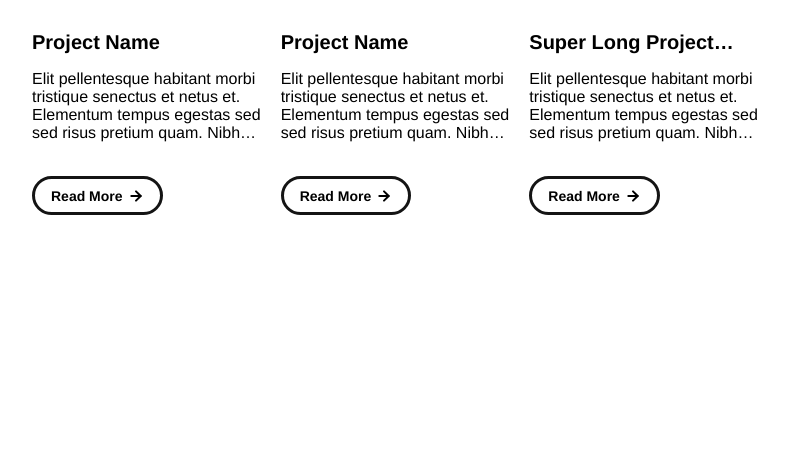
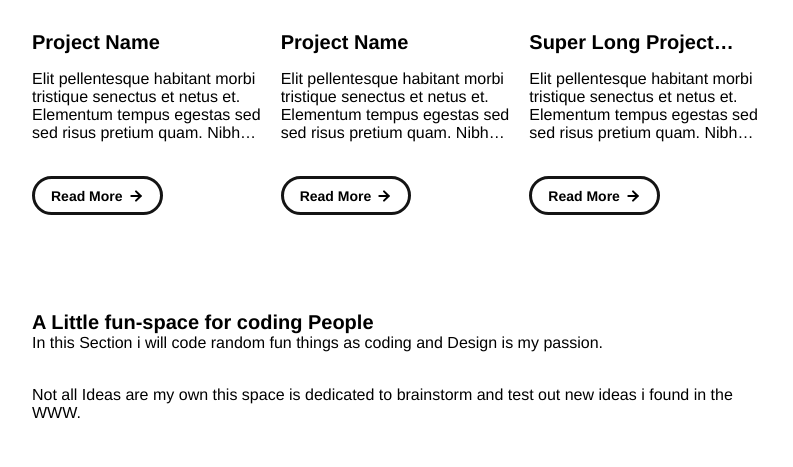
Before and after one commit to LiamCioci/Website-Portfolios, a plain HTML site: page index.html in a window 1280 px wide. Shown: the part 1313-1780 px from the top of the page, without its empty margins (243-1036 px from the left). Drawn offline with Linux system fonts and the light colour scheme.

Commit message:
third change

```diff
--- a/index.html
+++ b/index.html
@@ -153,6 +153,13 @@
           </div>
         </div>
       </div>
+      <div id="fun-space">
+        <span class="subheader-text">A Little fun-space for coding People</span>
+        <div class="about-section-content">
+          <div class="body-text">In this Section i will code random fun things as coding and Design is my passion.</div>
+          <div class="body-text">Not all Ideas are my own this space is dedicated to brainstorm and test out new ideas i found in the WWW.</div>
+        </div>
+      </div>
     </div>
 
     <!-- FOOTER -->
```
